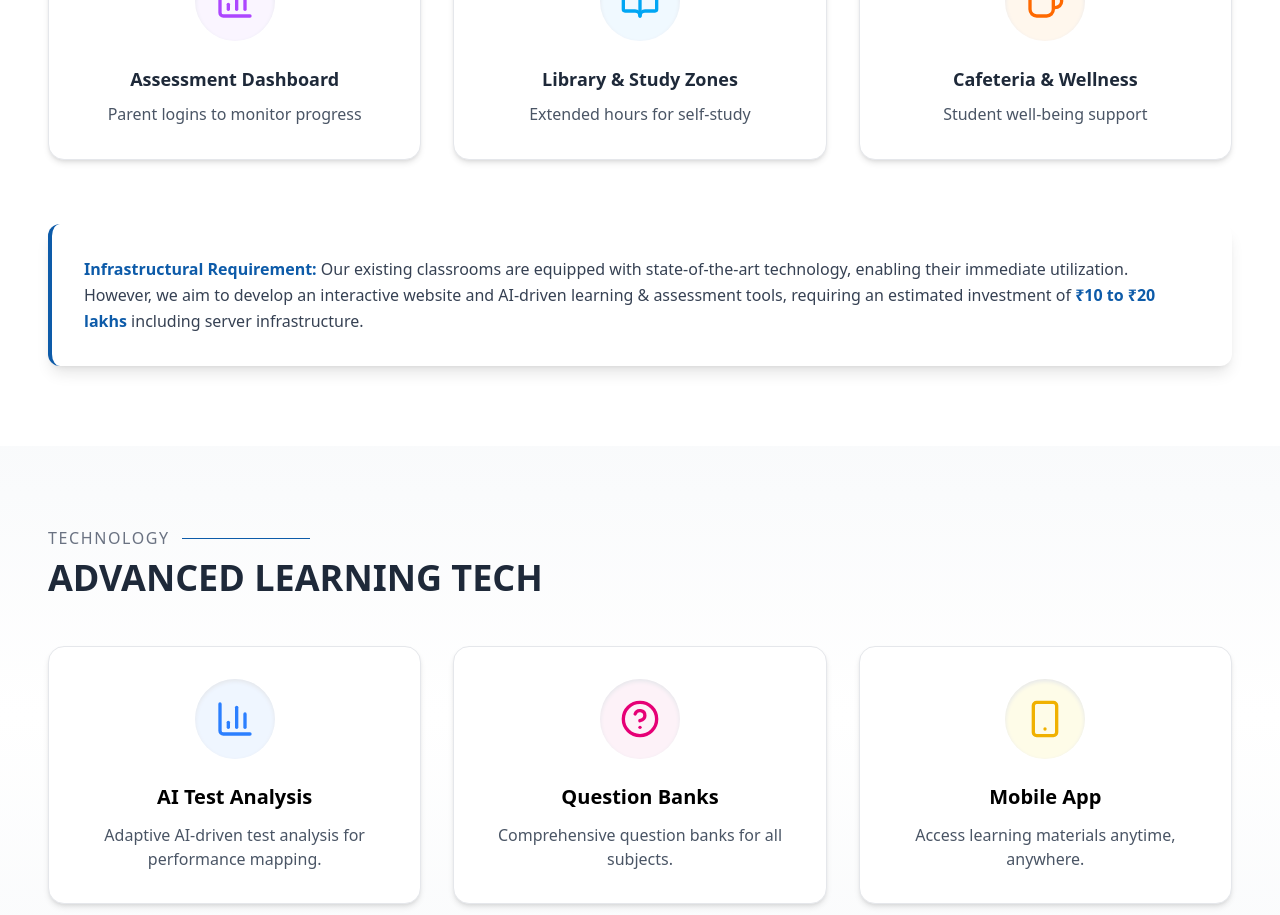
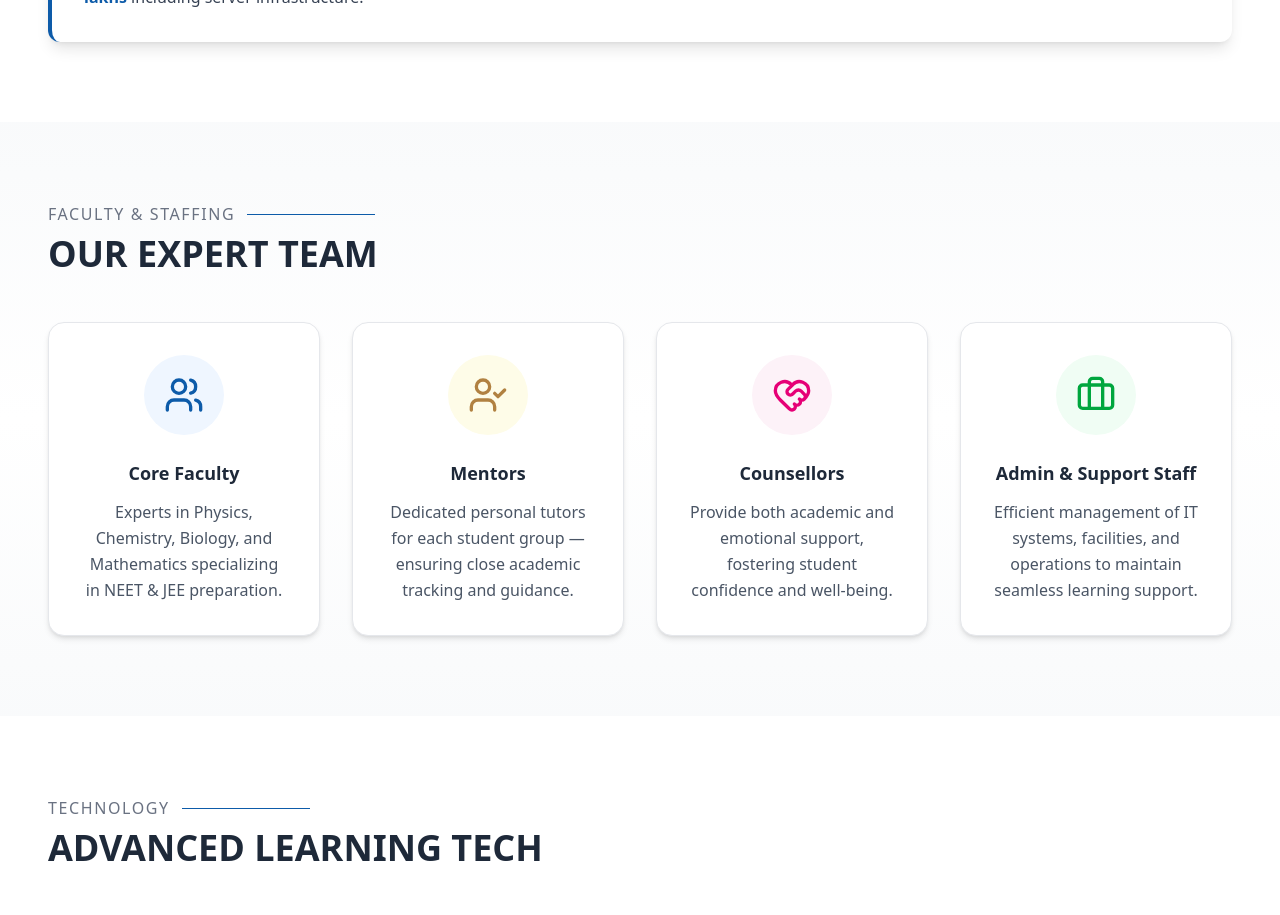
Before and after one commit to Vijay-Psgtech/Psg-leap-academy, a React (Vite) app: page / in a window 1280 px wide. Shown: the part 3880-4795 px from the top of the page. Built offline with nearby package versions, Linux system fonts and the light colour scheme.

Commit message:
Faculty section & program, tech section styling changes has been changed.

```diff
--- a/src/App.jsx
+++ b/src/App.jsx
@@ -7,6 +7,7 @@ import Target from "./components/Target";
 import Programs from "./components/Programs";
 import Facilities from "./components/Facilities";
 import Technology from "./components/Technology";
+import Faculty from "./components/Faculty";
 
 function App () {
   return (
@@ -18,6 +19,7 @@ function App () {
       <Target />
       <Programs />
       <Facilities />
+      <Faculty />
       <Technology />
     </div>
   )
--- /dev/null
+++ b/src/components/Faculty.jsx
@@ -0,0 +1,82 @@
+import React from "react";
+import useScrollAnimation from "../hooks/useScrollAnimation";
+import SectionTitle from "./SectionTitle";
+import { Users, UserCheck, HeartHandshake, Briefcase } from "lucide-react";
+
+const Faculty = () => {
+  const { isVisible, ref } = useScrollAnimation();
+
+  const facultyData = [
+    {
+      icon: Users,
+      title: "Core Faculty",
+      desc: "Experts in Physics, Chemistry, Biology, and Mathematics specializing in NEET & JEE preparation.",
+      color: "text-[#0D5BA9]",
+      bg: "bg-blue-50",
+    },
+    {
+      icon: UserCheck,
+      title: "Mentors",
+      desc: "Dedicated personal tutors for each student group — ensuring close academic tracking and guidance.",
+      color: "text-[#B18141]",
+      bg: "bg-yellow-50",
+    },
+    {
+      icon: HeartHandshake,
+      title: "Counsellors",
+      desc: "Provide both academic and emotional support, fostering student confidence and well-being.",
+      color: "text-pink-600",
+      bg: "bg-pink-50",
+    },
+    {
+      icon: Briefcase,
+      title: "Admin & Support Staff",
+      desc: "Efficient management of IT systems, facilities, and operations to maintain seamless learning support.",
+      color: "text-green-600",
+      bg: "bg-green-50",
+    },
+  ];
+  return (
+    <section
+      id="faculty"
+      className="py-20 bg-gradient-to-b from-gray-50 via-white to-gray-50"
+    >
+      <div className="max-w-full mx-auto px-6 md:px-12">
+        <SectionTitle subtitle="Faculty & Staffing" title="Our Expert Team" />
+        <div
+          ref={ref}
+          className="grid grid-cols-1 sm:grid-cols-2 lg:grid-cols-4 gap-8"
+        >
+          {facultyData.map((item, index) => {
+            const Icon = item.icon;
+            return (
+              <div
+                key={index}
+                className={`group relative bg-white border border-gray-200 rounded-2xl p-8 text-center
+                           shadow-md hover:shadow-xl transition-all duration-500 hover:-translate-y-2 hover:border-[#0D5BA9] overflow-hidden
+                           ${isVisible ? "opacity-100 translate-y-0" : "opacity-0 translate-y-10"}`}
+                style={{ transitionDelay: `${index * 100}ms` }}
+              >
+                {/*Icon*/}
+                <div
+                  className={`mx-auto mb-6 ${item.bg} w-20 h-20 rounded-full flex items-center justify-center transition-transform duration-500 group-hover:scale-110`}
+                >
+                  <Icon className={`w-10 h-10 ${item.color}`} />
+                </div>
+                {/* Content */}
+                <h3 className="text-lg font-bold text-gray-800 mb-3 group-hover:text-[#0D5BA9] transition-colors">
+                  {item.title}
+                </h3>
+                <p className="text-gray-600 text-sm md:text-base leading-relaxed">
+                  {item.desc}
+                </p>
+              </div>
+            );
+          })}
+        </div>
+      </div>
+    </section>
+  );
+};
+
+export default Faculty;
--- a/src/components/Programs.jsx
+++ b/src/components/Programs.jsx
@@ -48,7 +48,7 @@ const Programs = () => {
       id="programs"
       className="py-20 bg-gradient-to-b from-gray-50 via-white to-gray-50"
     >
-      <div className="max-w-7xl mx-auto px-6 md:px-12">
+      <div className="max-w-full mx-auto px-6 md:px-12">
         {/* Section Title */}
         <SectionTitle
           subtitle="Program Offerings"
@@ -58,7 +58,7 @@ const Programs = () => {
         {/* Program Grid */}
         <div
           ref={ref}
-          className="mt-12 grid gap-10 sm:grid-cols-2 lg:grid-cols-2 xl:grid-cols-2"
+          className="mt-12 grid gap-10 sm:grid-cols-2 lg:grid-cols-4 xl:grid-cols-4"
         >
           {courses.map((c, i) => (
             <div
--- a/src/components/Technology.jsx
+++ b/src/components/Technology.jsx
@@ -32,7 +32,7 @@ const Technology = () => {
   return (
     <section
       id="technology"
-      className="py-20 bg-gradient-to-b from-gray-50 via-white to-gray-50"
+      className="py-20 bg-white"
     >
       <div className="max-w-7xl mx-auto px-6 md:px-12">
         <SectionTitle subtitle="Technology" title="Advanced Learning Tech" />
```
